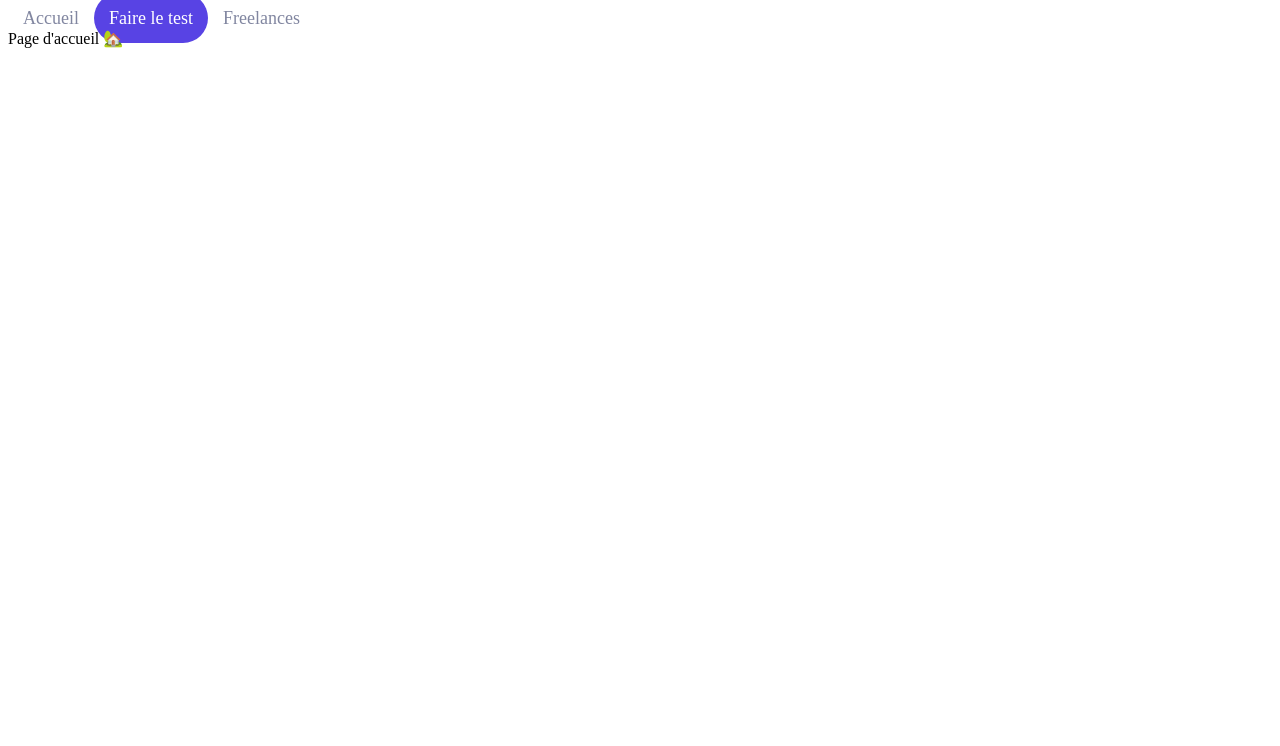
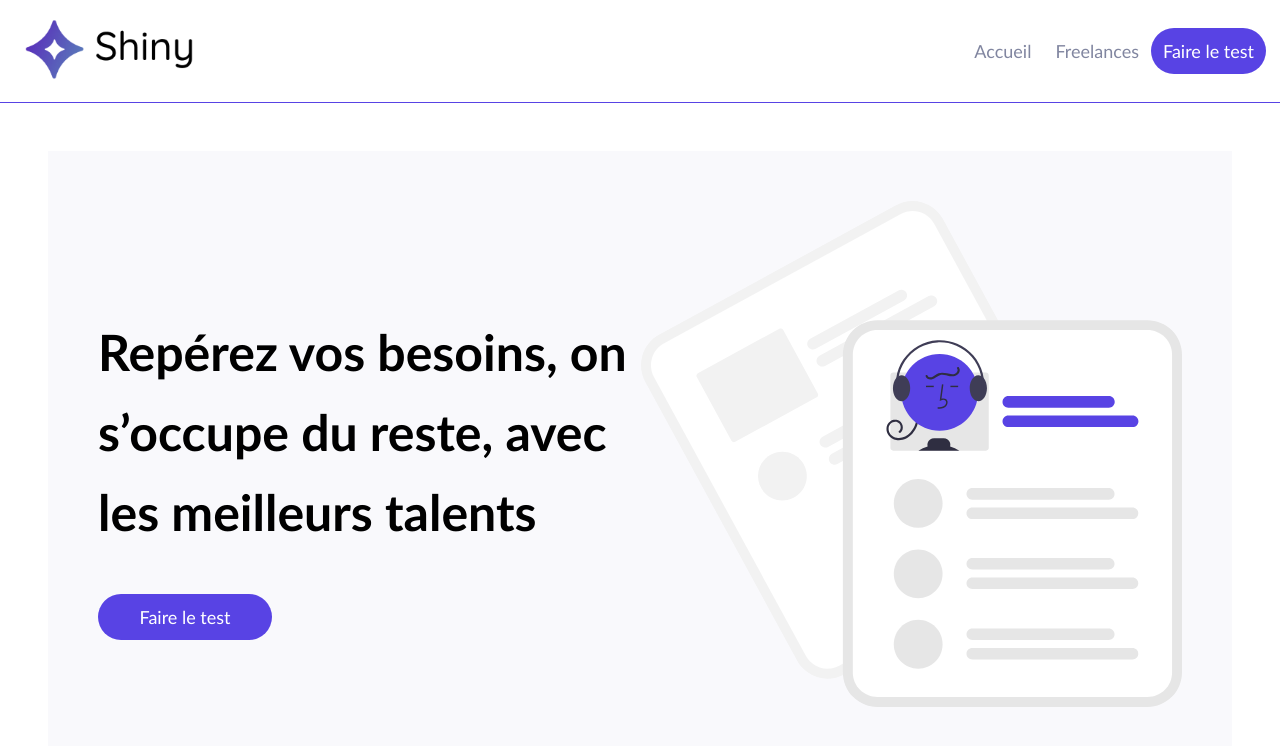
Before and after one commit to ThompsonLV/shiny-agency, a React (Create React App) app: page / in a window 1280 px wide. Shown: the top 746 px of the page. Built offline with nearby package versions, Linux system fonts and the light colour scheme.

Commit message:
CSS in JS exercice home page

```diff
--- a/src/components/Card/index.jsx
+++ b/src/components/Card/index.jsx
@@ -1,7 +1,7 @@
 import PropTypes from 'prop-types'
 import DefaultPicture from '../../assets/profile.png'
 import styled from 'styled-components'
-import colors from '../../utils/colors/colors'
+import colors from '../../utils/style/colors'
 
 // Création d'un composant stylisé
 const CardLabel = styled.span`
--- a/src/components/Header/index.jsx
+++ b/src/components/Header/index.jsx
@@ -1,26 +1,37 @@
 import { Link } from 'react-router-dom'
 import styled from 'styled-components'
-import colors from '../../utils/colors/colors.js'
+import colors from '../../utils/style/colors.js'
+import DarkLogo from '../../assets/dark-logo.png'
+import StyledLink from '../../utils/style/atoms.js'
 
 // Je peux styliser les éléments de ma bibliothèque
-const StyledLink = styled(Link)`
-  padding: 15px;
-  color: #8186a0;
-  text-decoration: none;
-  font-size: 18px;
-  ${(props)=>
-    props.$isFullLink &&
-    `color: white; border-radius: 30px; background-color: ${colors.primary};`
-  }
+
+const StyledImage = styled.img`
+  width: 190px;
+`
+
+const NavContainer = styled.nav`
+  display: flex;
+  padding: 14px;
+  justify-content: space-between;
+  align-items: center;
+  border-bottom: 1px solid ${colors.primary};
 `
 
 function Header() {
   return (
-    <nav>
-      <StyledLink to="/">Accueil</StyledLink>
-      <StyledLink to="/survey/1" $isFullLink>Faire le test</StyledLink>
-      <StyledLink to="/freelances">Freelances</StyledLink>
-    </nav>
+    <NavContainer>
+      <div>
+        <StyledImage src={DarkLogo} alt="logo" />
+      </div>
+      <div>
+        <StyledLink to="/">Accueil</StyledLink>
+        <StyledLink to="/freelances">Freelances</StyledLink>
+        <StyledLink to="/survey/1" $isFullLink>
+          Faire le test
+        </StyledLink>
+      </div>
+    </NavContainer>
   )
 }
 
--- a/src/index.jsx
+++ b/src/index.jsx
@@ -7,13 +7,25 @@ import Survey from './pages/Survey/'
 import Header from './components/Header'
 import Results from './pages/Results'
 import Freelances from './pages/Freelances'
+import { createGlobalStyle } from 'styled-components'
 // On ajoute nos composants
 
 import Error from './components/Error'
 
+const GlobalStyle = createGlobalStyle`
+    * {
+      font-family: 'Trebuchet MS', Helvetica, sans-serif;
+    }
+
+    body {
+      margin: 0;
+    }
+`
+
 ReactDOM.render(
   <React.StrictMode>
     <Router>
+      <GlobalStyle />
       <Header /> {/* Layout fait parti du router pour être présent sur toutes les pages */}
       <Routes>
         <Route path="/" element={<Home />} />
--- a/src/pages/Home/index.jsx
+++ b/src/pages/Home/index.jsx
@@ -1,6 +1,47 @@
+import { Link } from 'react-router-dom'
+import Illustration from '../../assets/home-illustration.svg'
+import styled from 'styled-components'
+import colors from '../../utils/style/colors.js'
+import StyledLink from '../../utils/style/atoms.js'
+
+const HomeWrapper = styled.div`
+  display: flex;
+  background-color: ${colors.backgroundLight};
+  padding: 50px;
+  margin: 48px;
+`
+
+const StyledTitle = styled.h2`
+  font-size: 50px;
+  font-weight: 700;
+  line-height: 80px;
+`
+const LeftColumn = styled.div`
+  display: flex;
+  flex-direction: column;
+  align-self: center;
+  justify-content: center;
+  flex: 1;
+  ${StyledLink} {
+    max-width: 150px;
+`
+
 function Home() {
-  console.log(42)
-  return <div>Page d'accueil 🏡</div>
+  return (
+    <HomeWrapper>
+      <LeftColumn>
+        <StyledTitle>
+          Repérez vos besoins, on s’occupe du reste, avec les meilleurs talents{' '}
+        </StyledTitle>
+        <StyledLink to="/survey" $isFullLink>
+          Faire le test
+        </StyledLink>
+      </LeftColumn>
+      <rightColumn>
+        <img src={Illustration} alt="illustration"></img>
+      </rightColumn>
+    </HomeWrapper>
+  )
 }
 
 export default Home
--- /dev/null
+++ b/src/utils/style/atoms.js
@@ -0,0 +1,16 @@
+import styled from 'styled-components'
+import { Link } from 'react-router-dom'
+import colors from './colors'
+
+const StyledLink = styled(Link)`
+  padding: 12px;
+  color: #8186a0;
+  text-decoration: none;
+  font-size: 18px;
+  text-align: center;
+  ${(props) =>
+    props.$isFullLink &&
+    `color: white; border-radius: 30px; background-color: ${colors.primary};`}
+`
+
+export default StyledLink
```
Also changed, not shown: src/assets/dark-logo.png (added), src/assets/home-illustration.svg (added), src/utils/style/colors.js (renamed from src/utils/colors/colors.js).
